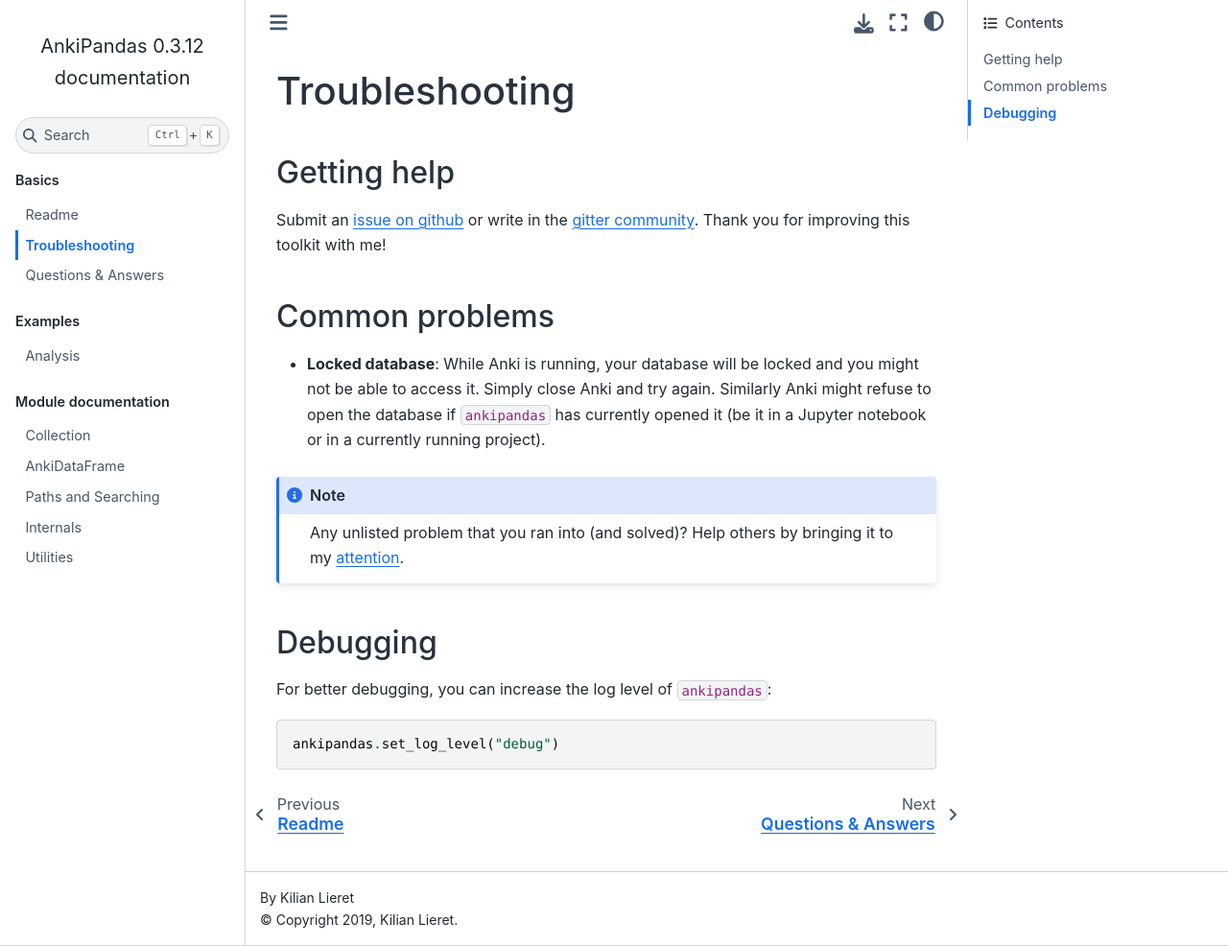
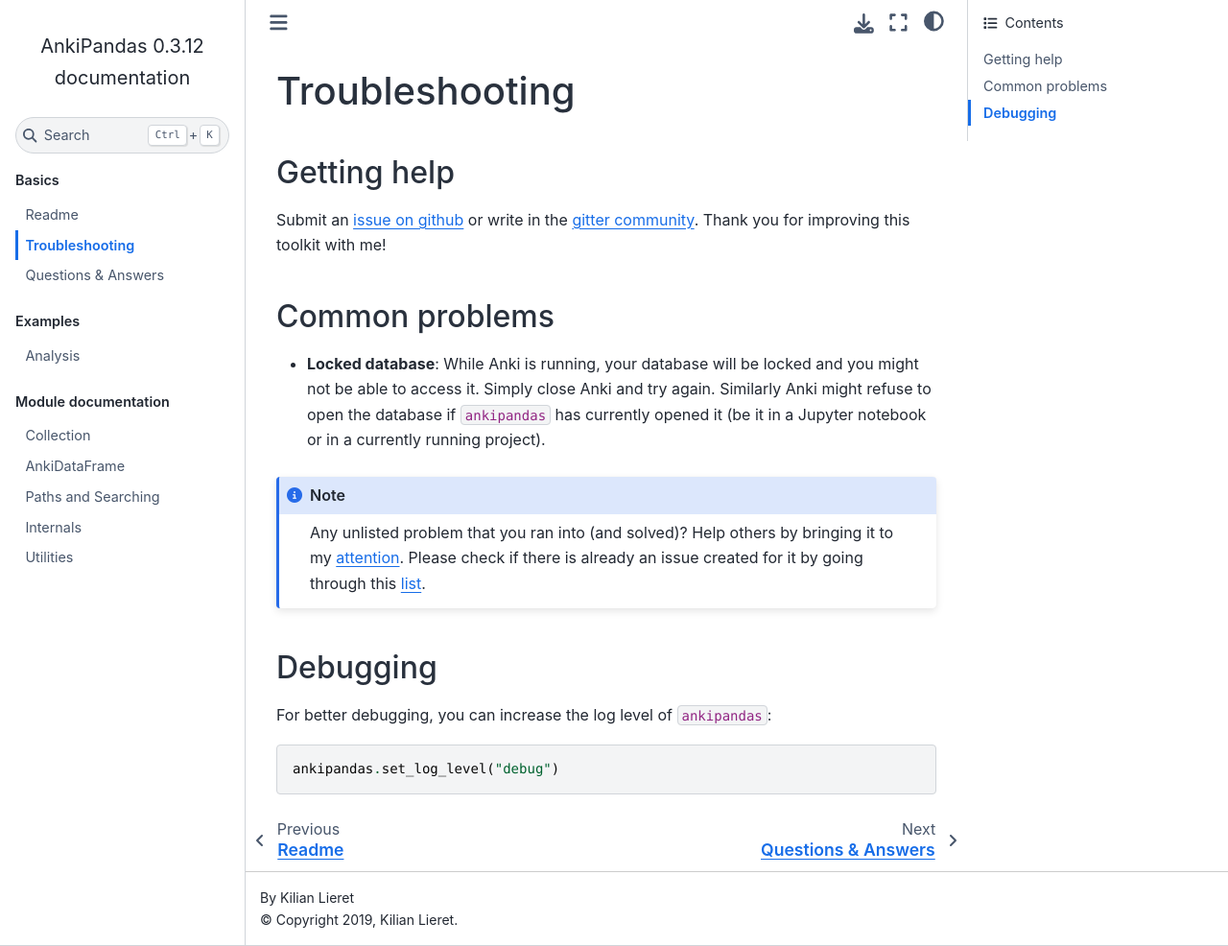
Before and after one commit to klieret/AnkiPandas, a Sphinx documentation site: the page built from doc/troubleshooting.rst, in a window 1280 px wide and 986 px high. Shown: the whole window at 96% size. Built offline with Sphinx 7.4.7 and the Sphinx Book theme 1.1.4, drawn with Linux system fonts in a browser that asks for light colours.

Commit message:
📝 Add link to list of open issues

```diff
--- a/doc/troubleshooting.rst
+++ b/doc/troubleshooting.rst
@@ -21,9 +21,11 @@
 .. note::
 
     Any unlisted problem that you ran into (and solved)? Help others by bringing
-    it to my attention_.
+    it to my attention_. Please check if there is already an issue created for
+    it by going through this list_.
 
 .. _attention: https://github.com/klieret/ankipandas/issues
+.. _list: https://github.com/klieret/AnkiPandas/issues?q=is%3Aissue+is%3Aopen+sort%3Aupdated-desc+label%3Abug
 
 
 Debugging
```
